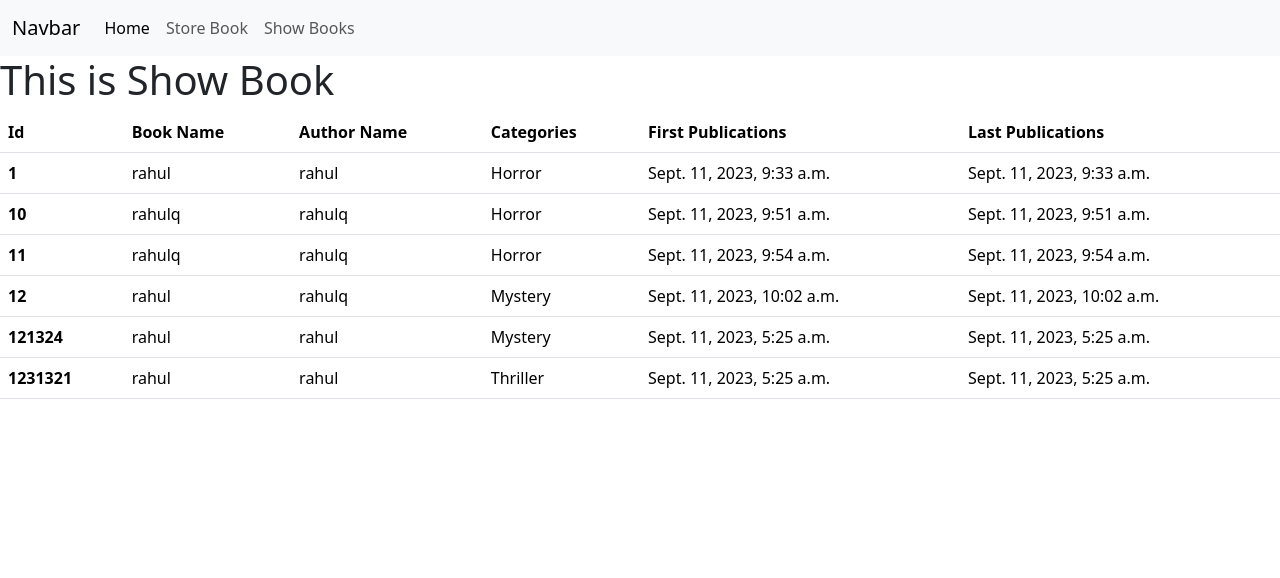
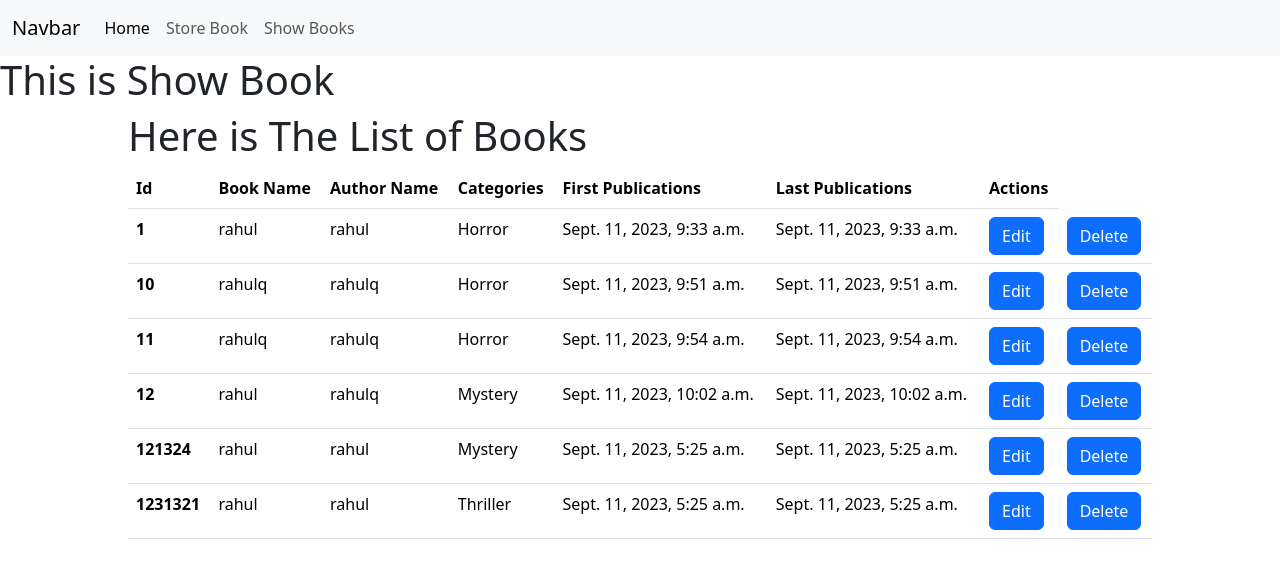
Before and after one commit to RAHUL573769/SimpleBookStoreManagement, a Django app: page /showbook/ in a window 1280 px wide. Shown: the top 578 px of the page. Run offline with Django 4.2, Linux system fonts and the light colour scheme; data comes from the database, SQL or seed files in the repository.

Commit message:
data updated

```diff
--- a/bookapp/templates/show_book.html
+++ b/bookapp/templates/show_book.html
@@ -1,7 +1,8 @@
 {% extends "base.html" %} {% block content %}
 
 <h1>This is Show Book</h1>
-<div>
+<div style="width: 80%; margin: auto">
+  <h1>Here is The List of Books</h1>
   <table class="table">
     <thead>
       <tr>
@@ -11,6 +12,7 @@
         <th scope="col">Categories</th>
         <th scope="col">First Publications</th>
         <th scope="col">Last Publications</th>
+        <th scope="col">Actions</th>
       </tr>
     </thead>
     <tbody>
@@ -22,6 +24,14 @@
         <td>{{item.category}}</td>
         <td>{{item.first_pub}}</td>
         <td>{{item.last_pub}}</td>
+        <td>
+          <a href="{%url 'edit_book' id=item.id %}" class="btn btn-primary"
+            >Edit</a
+          >
+        </td>
+        <td>
+          <button class="btn btn-primary">Delete</button>
+        </td>
       </tr>
       {% endfor %}
     </tbody>
--- a/bookapp/urls.py
+++ b/bookapp/urls.py
@@ -7,4 +7,5 @@ urlpatterns = [
     path("", views.homepage, name="home"),
     path("storebook/", views.store_books, name="store_book"),
     path("showbook/", views.show_books, name="show_book"),
+    path("edit_book/<int:id>", views.edit_book, name="edit_book"),
 ]
--- a/bookapp/views.py
+++ b/bookapp/views.py
@@ -31,3 +31,9 @@ def show_books(request):
     for item in book:
         print(item.first_pub)
     return render(request, "show_book.html", {"data": book})
+
+
+def edit_book(request, id):
+    book = BookStoreModel.objects.get(pk=id)
+    form = BookForm(instance=book)
+    return render(request, "store_book.html", {"form": form})
```
